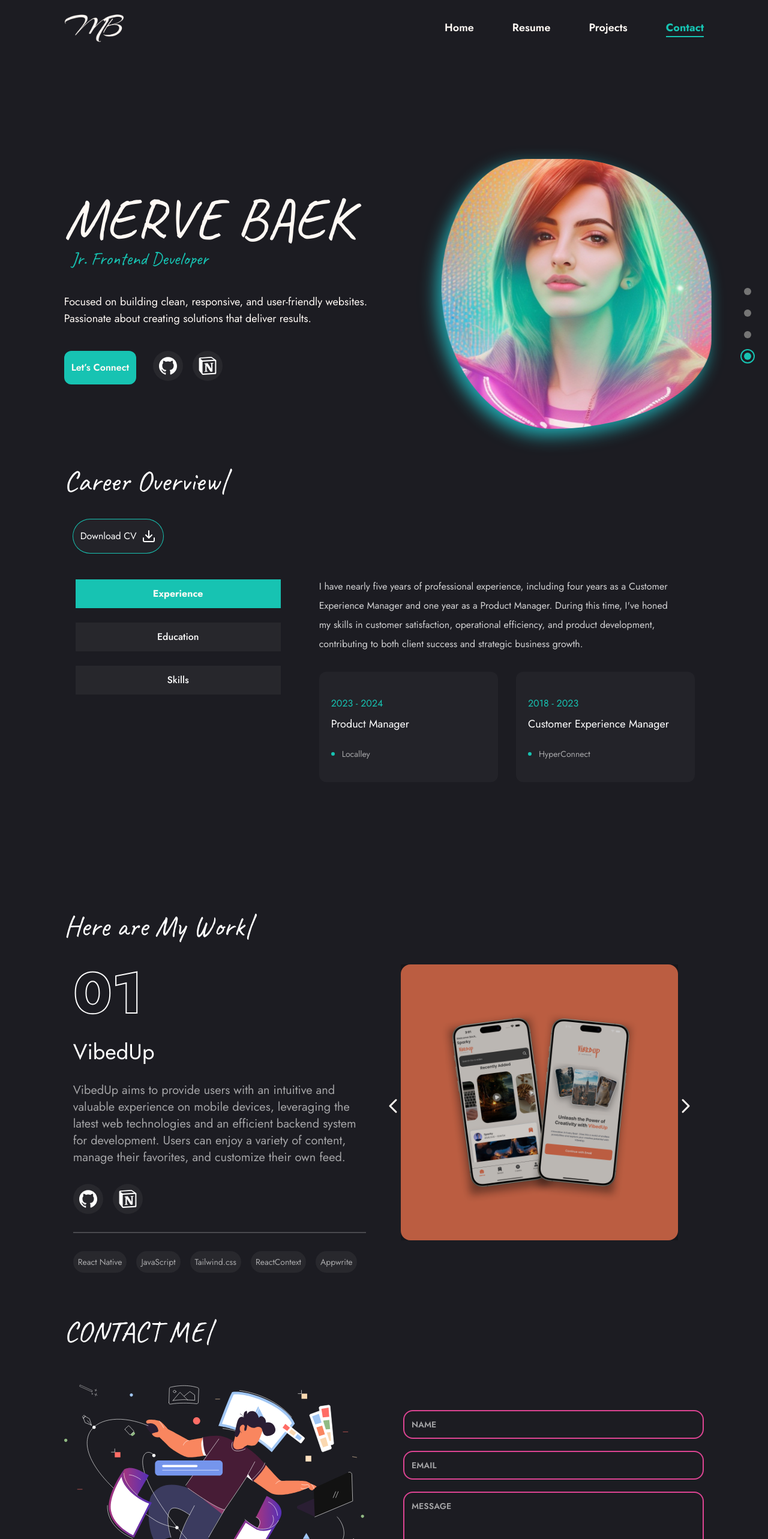
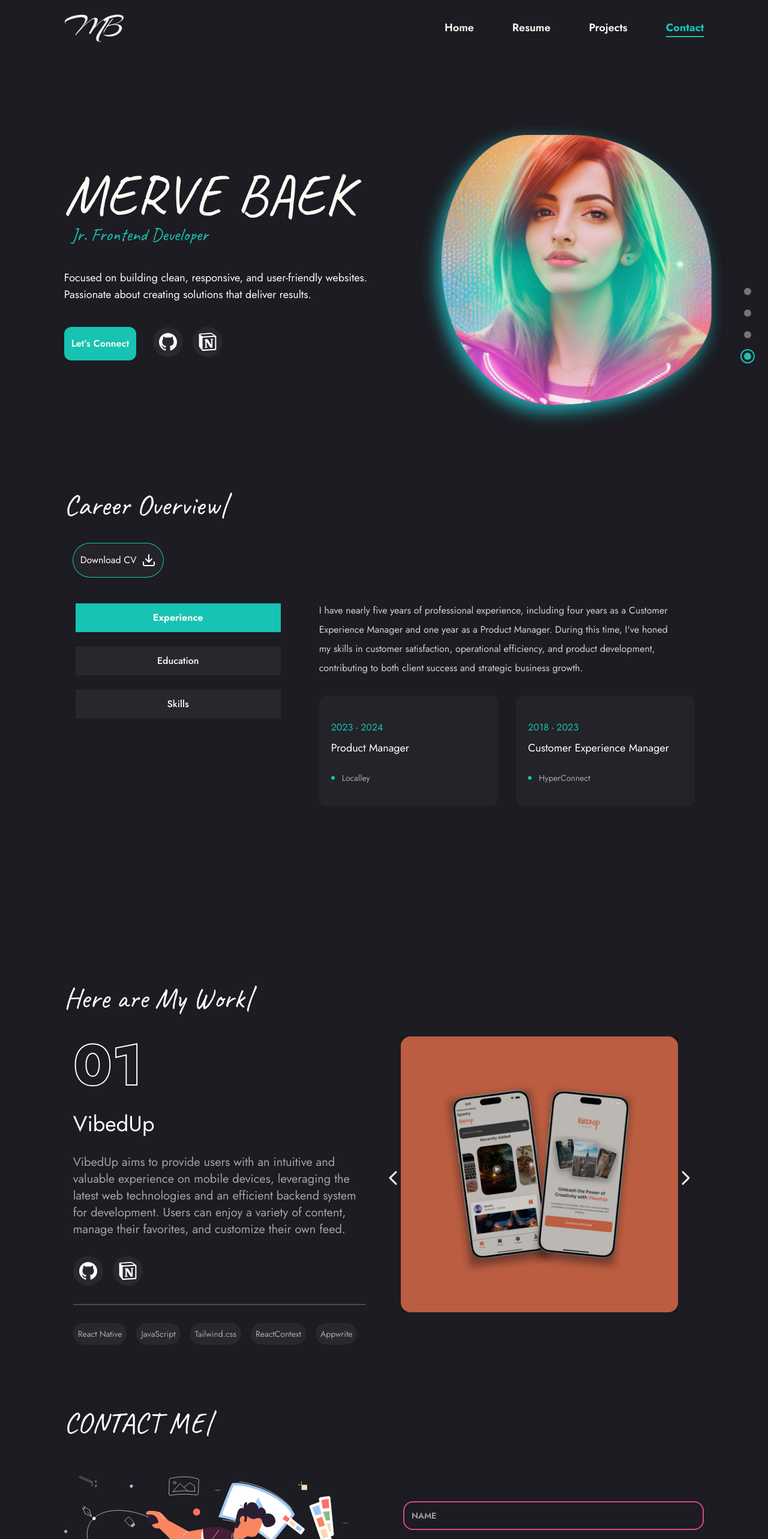
Before and after one commit to baekmerve/portfolioWebsite, a React (Vite) app: page / in a window 1280 px wide. Shown: the top 2566 px of the page at 60% size. Built offline with nearby package versions, Linux system fonts and the light colour scheme.

Commit message:
ui- padding value change

```diff
--- a/src/scenes/Contact.jsx
+++ b/src/scenes/Contact.jsx
@@ -27,7 +27,7 @@ const Contact = () => {
   };
 
   return (
-    <section id="contact" className="my-32 w-5/6 mx-auto md:h-full ">
+    <section id="contact" className="py-20 w-5/6 mx-auto md:h-full  ">
       {/* HEADINGS */}
       <TextAnimation text="CONTACT ME" />
 
--- a/src/scenes/Landing.jsx
+++ b/src/scenes/Landing.jsx
@@ -13,7 +13,7 @@ const Landing = ({ setSelectedPage }) => {
   return (
     <section
       id="home"
-      className="md:flex md:justify-between md:items-center gap-16 md:h-full my-20 w-5/6 mx-auto pt-10"
+      className="md:flex md:justify-between md:items-center gap-16 md:h-full py-20 w-5/6 mx-auto"
     >
       {/* Image Section */}
 
--- a/src/scenes/Projects.jsx
+++ b/src/scenes/Projects.jsx
@@ -37,9 +37,9 @@ const Projects = () => {
       initial="hidden"
       whileInView="visible"
       viewport={{ once: false, amount: 0.5 }}
-      transition={{ duration: 0.7 }}
+      transition={{ duration: 0.5 }}
       variants={fadeInLeft}
-      className=" flex-col items-center justify-center  w-5/6  mx-auto md:h-full"
+      className=" flex-col items-center justify-center w-5/6  mx-auto md:h-full pb-20"
     >
       <TextAnimation text="Here are My Works.." />
 
--- a/src/scenes/Resume.jsx
+++ b/src/scenes/Resume.jsx
@@ -23,7 +23,7 @@ const Resume = () => {
       viewport={{ once: false, amount: 0.5 }}
       transition={{ duration: 0.5 }}
       variants={fadeInLeft}
-      className=" flex-col items-center justify-center  w-5/6  mx-auto md:h-full"
+      className=" flex-col items-center justify-center  w-5/6  mx-auto md:h-full py-20"
     >
       <div className="mb-10">
         <TextAnimation text="Career Overview" />
```
